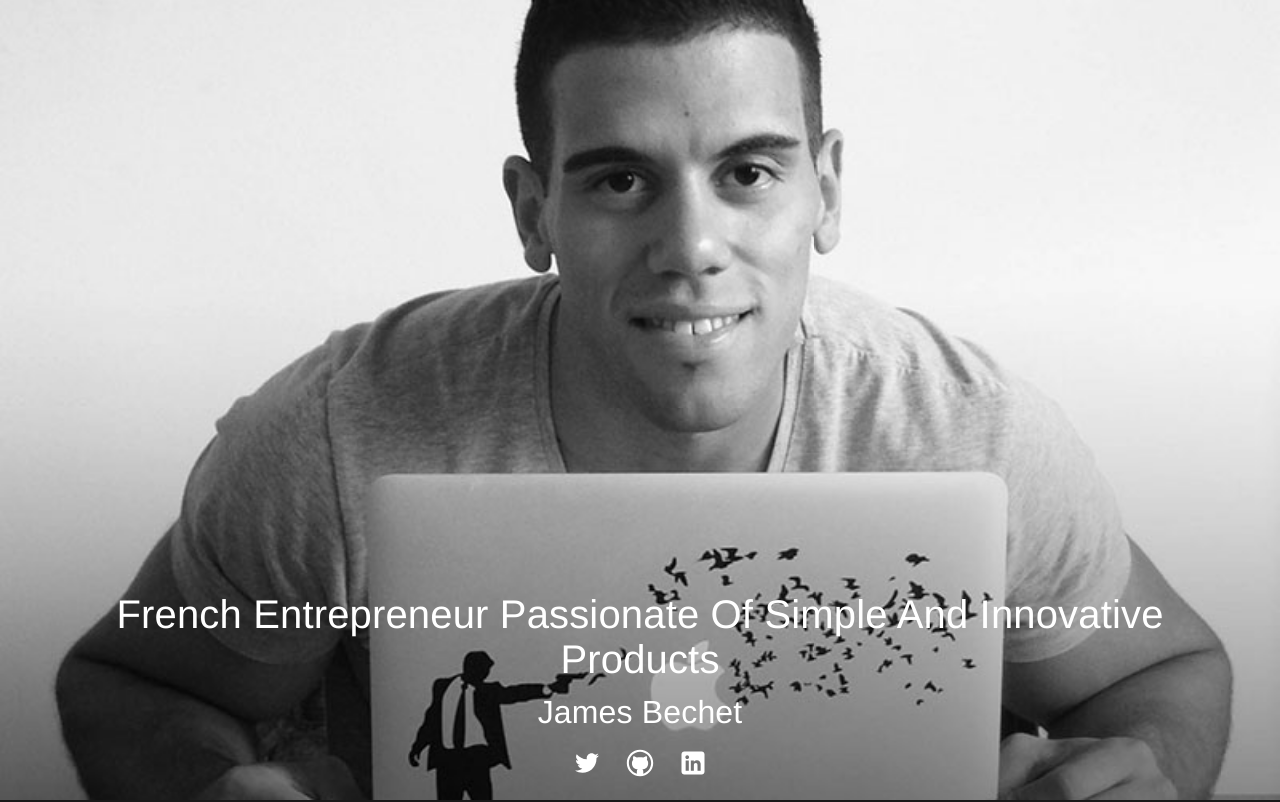
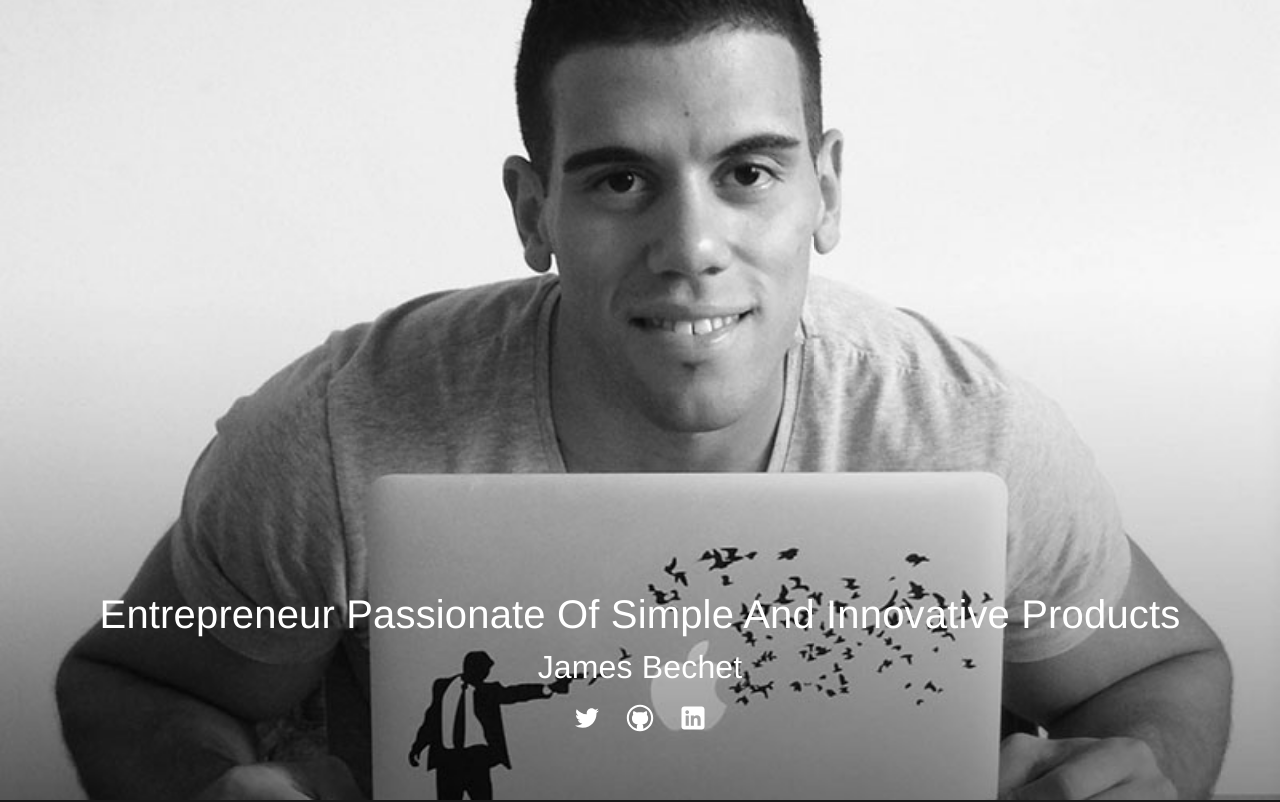
Before and after one commit to jamesbechet/jamesbechet, a plain HTML site: page index.html in a window 1280 px wide. Shown: the top 802 px of the page. Drawn offline with Linux system fonts and the light colour scheme.

Commit message:
Baseline

```diff
--- a/index.html
+++ b/index.html
@@ -43,7 +43,7 @@
       <div class="profile" style="background-image: url('/img/james.jpg')"></div>
       <div class="profile blur" style="background-image: url('/img/james-blur.jpg')"></div>
       <div class="content">
-        <h1>French Entrepreneur Passionate Of Simple And Innovative Products</h1>
+        <h1>Entrepreneur Passionate Of Simple And Innovative Products</h1>
         <h2><a href="mailto:jamesbechet@gmail.com">James Bechet</a></h2>
         <ul id="socials">
           <li>
```
